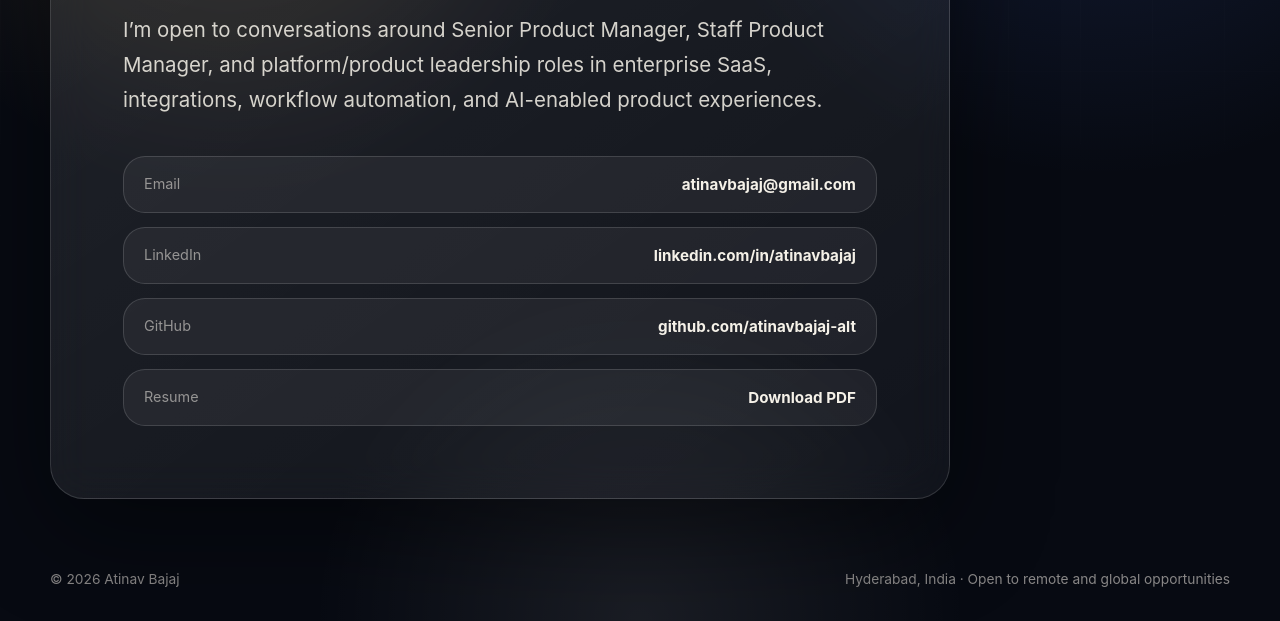
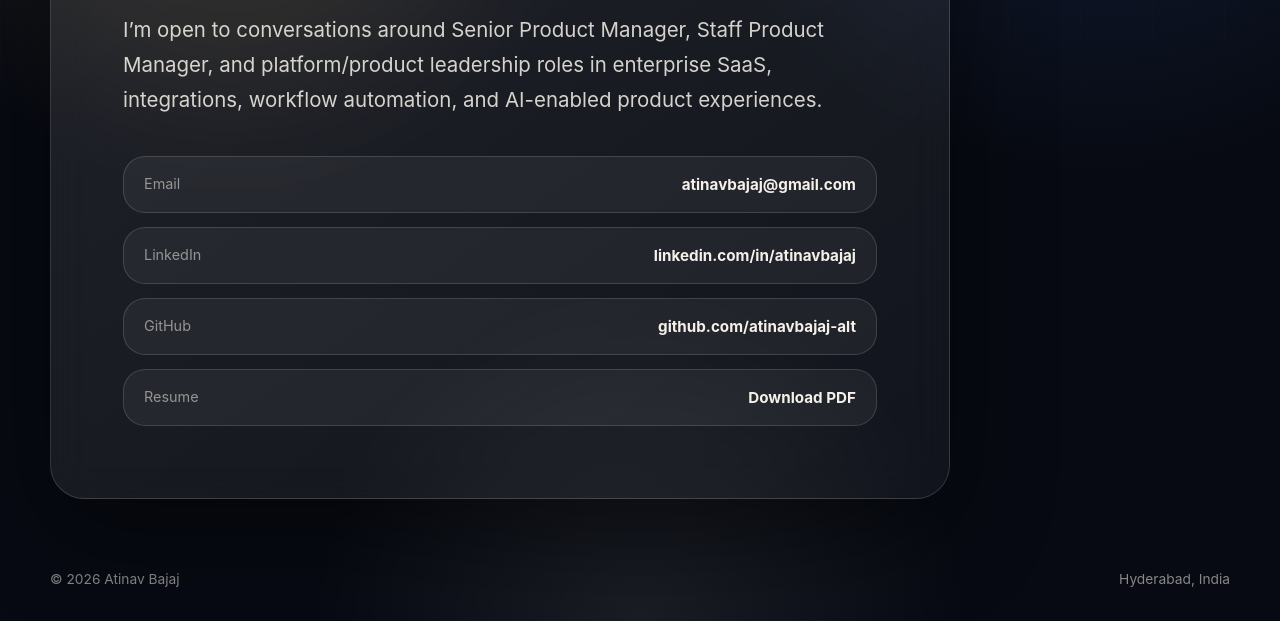
Before and after one commit to atinavbajaj-alt/atinavbajaj-site, a website: page contact.html in a window 1280 px wide. Shown: the part 361-982 px from the top of the page. Drawn offline with Linux system fonts and the light colour scheme.

Commit message:
removed open to work footer

```diff
--- a/contact.html
+++ b/contact.html
@@ -56,7 +56,7 @@
 
     <footer class="site-footer">
       <span>© 2026 Atinav Bajaj</span>
-      <span>Hyderabad, India · Open to remote and global opportunities</span>
+      <span>Hyderabad, India</span>
     </footer>
   </div>
 </body>
```
Also changed, not shown: index.html (+1 -1 lines).
